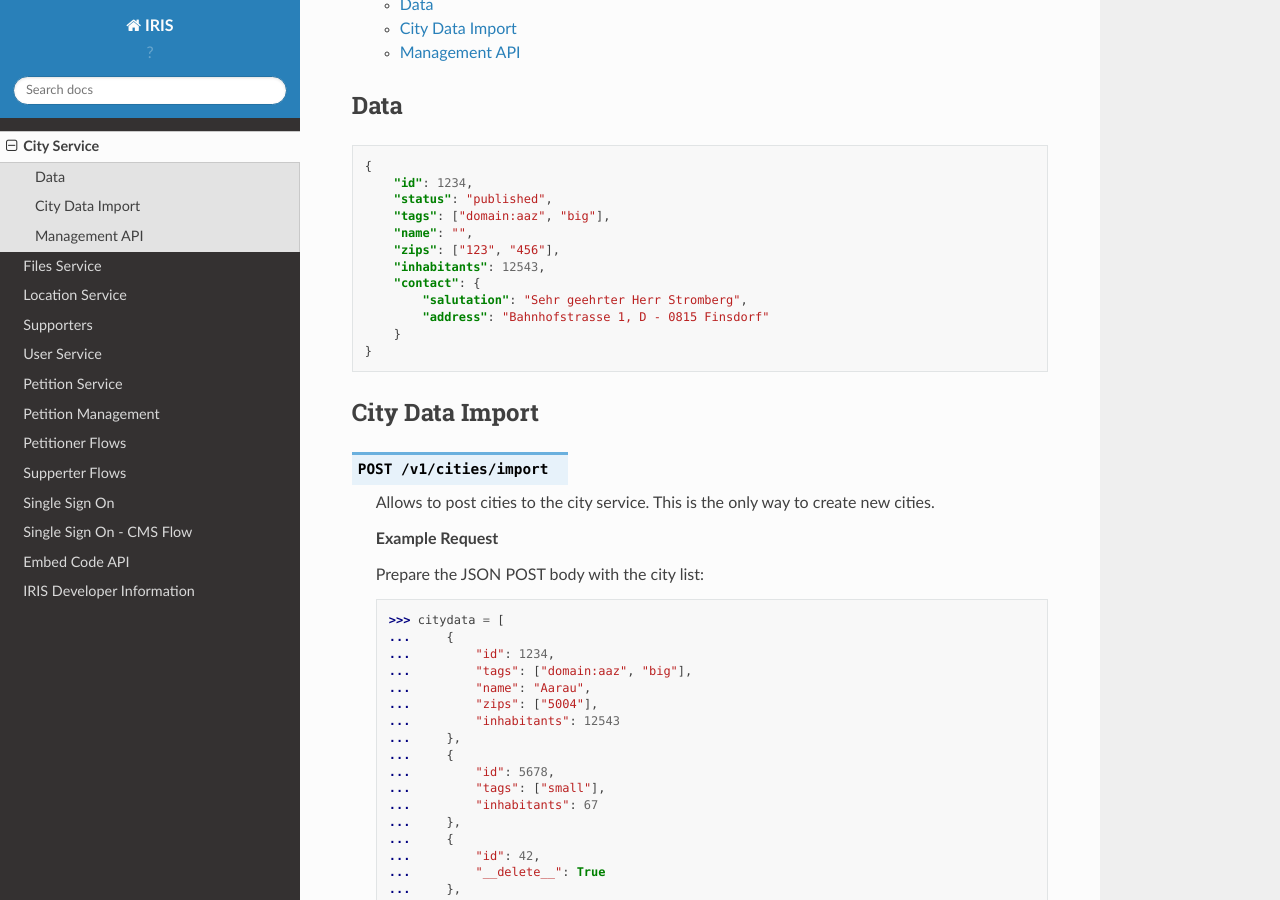
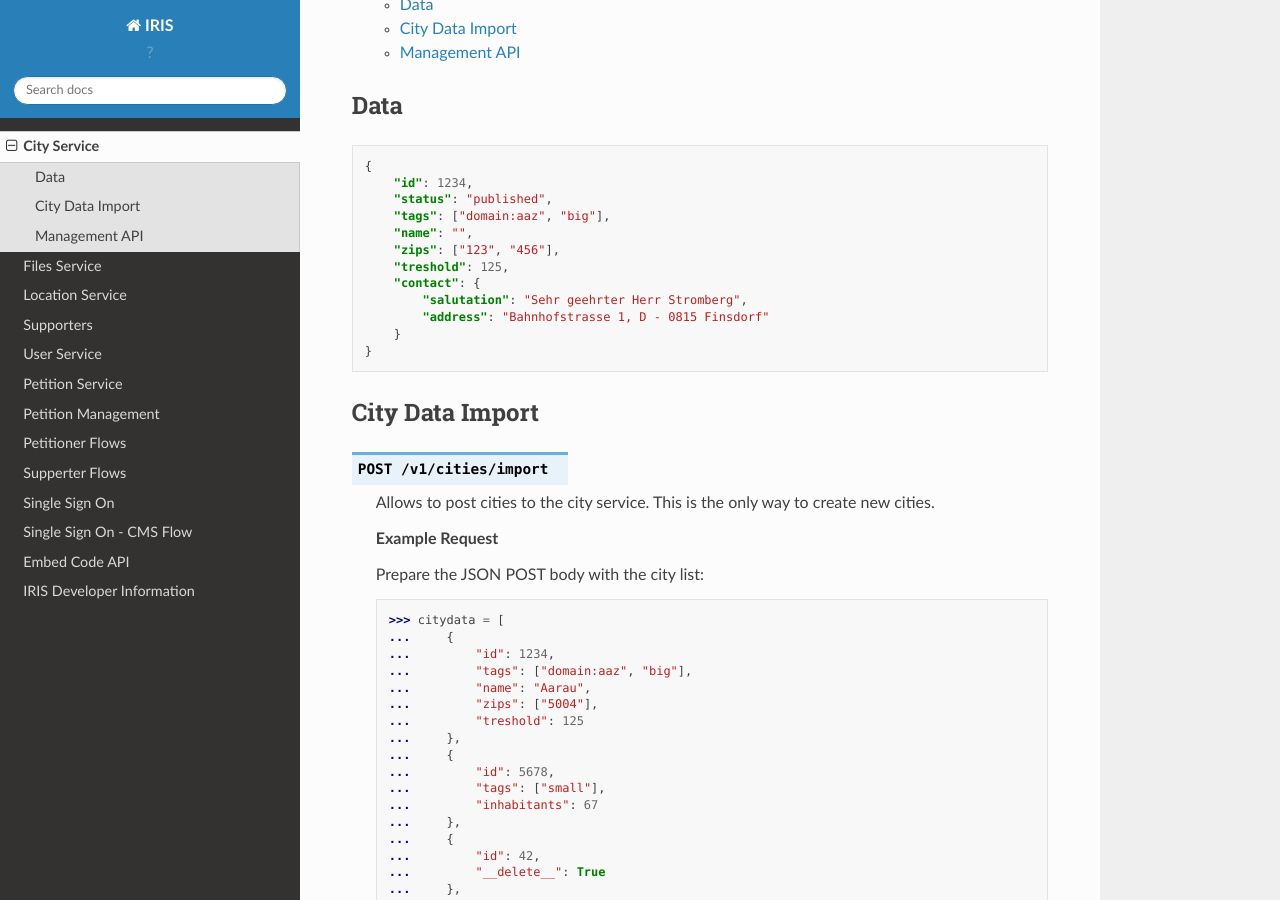
Before and after one commit to iris-dni/iris-service, a Sphinx documentation site: the page built from docs/cities.rst, in a window 1280 px wide and 900 px high, scrolled down 227 px. Built offline with Sphinx 7.4.7 and the Read the Docs theme 2.0.0, drawn with Linux system fonts in a browser that asks for light colours.

Commit message:
city treshold instead of inhabitants

```diff
--- a/docs/cities.rst
+++ b/docs/cities.rst
@@ -16,7 +16,7 @@ Data
         "tags": ["domain:aaz", "big"],
         "name": "",
         "zips": ["123", "456"],
-        "inhabitants": 12543,
+        "treshold": 125,
         "contact": {
             "salutation": "Sehr geehrter Herr Stromberg",
             "address": "Bahnhofstrasse 1, D - 0815 Finsdorf"
@@ -44,7 +44,7 @@ City Data Import
         ...         "tags": ["domain:aaz", "big"],
         ...         "name": "Aarau",
         ...         "zips": ["5004"],
-        ...         "inhabitants": 12543
+        ...         "treshold": 125
         ...     },
         ...     {
         ...         "id": 5678,
```
